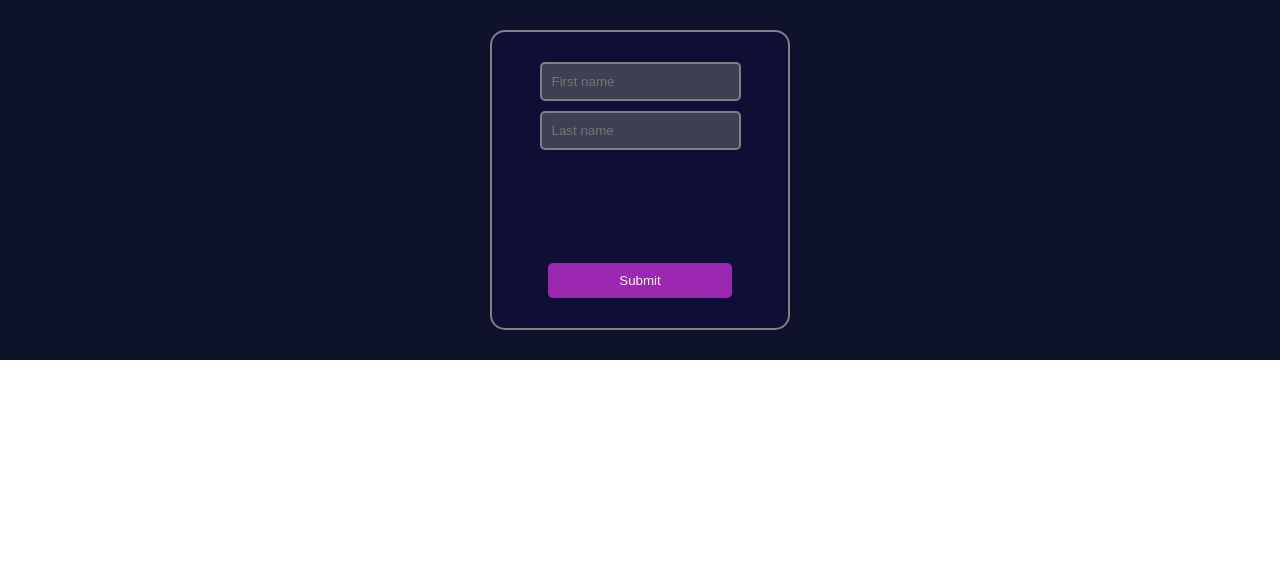
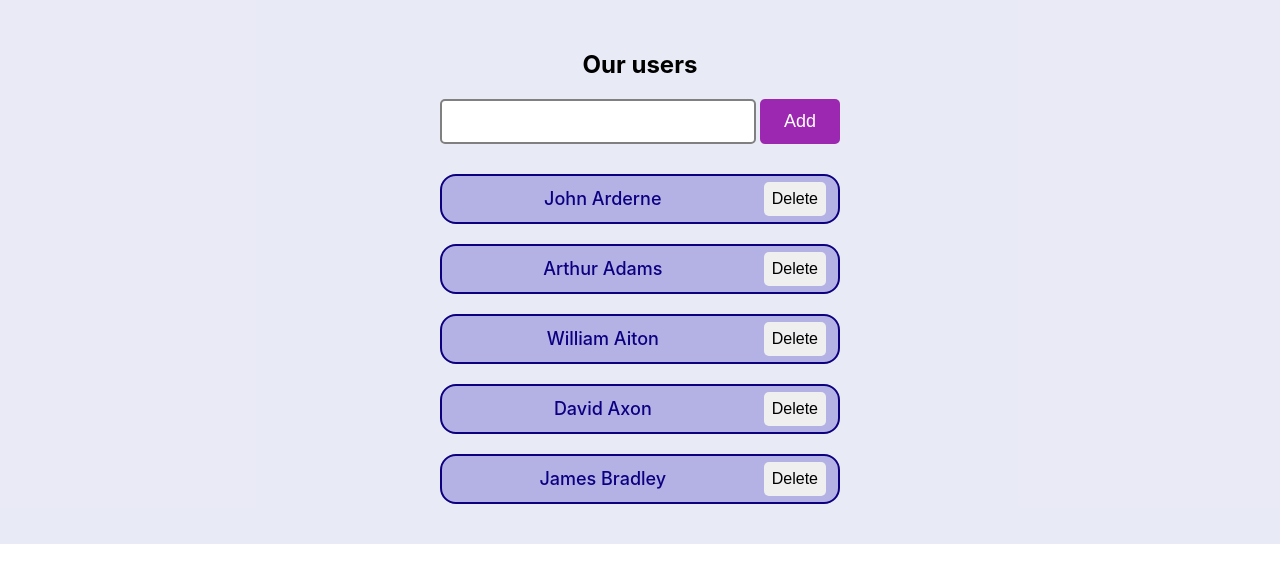
Before and after one commit to Maxim-Pv/CV-frontend, a React (Create React App) app: page / in a window 1280 px wide. Shown: the top 582 px of the page. Built offline with nearby package versions, Linux system fonts and the light colour scheme.

Commit message:
add homework 3

```diff
--- a/src/App.js
+++ b/src/App.js
@@ -1,29 +1,45 @@
 import { useState } from 'react';
-import Form from './components/UI/form/form';
 import './styles/App.css';
 import Input from './components/UI/input/input';
 import Button from './components/UI/button/button';
+import Card from './components/UI/card/card';
+
+const cards = [
+  { id: 0, name: 'John Arderne'},
+  { id: 1, name: 'Arthur Adams'},
+  { id: 2, name: 'William Aiton'},
+  { id: 3, name: 'David Axon'},
+  { id: 4, name: 'James Bradley'},
+];
 
 function App() {
-  const [firstName, setFirstName] = useState('');
-  const [lastName, setLastName] = useState('');
-  const [fullName, setFullName] = useState('');
+  const [list, setList] = useState(cards);
+  const [query, setQuery] = useState('');
 
-  const handleName = () => {
-    const updateFullName = (`${firstName} ${lastName}`);
-    setFullName(updateFullName)
+  const handleAddName = () => {
+    const newUser = { id: new Date(), name: query};
+    setList([...list, newUser]);
+    setQuery('');
+  }
+
+  const removeCard = (id) => {
+    const updatedList = list.filter((card) => card.id !== id);
+    setList(updatedList);
   }
 
   return (
     <div className="App">
-      <header className="App-header">
-        <div className='container-for-inputs'>
-          <Input placeholder="First name" value={firstName} onChange={setFirstName} />
-          <Input placeholder="Last name" value={lastName} onChange={setLastName} />
-        </div>
-        <h2 className='fullName'>{fullName}</h2>
-        <Button onClick={handleName}/>
-      </header>
+      <h2>Our users</h2>
+      <div className='form-container'>
+        <Input value={query} setValue={setQuery} />
+        <Button onClick={handleAddName} />
+      </div>
+
+      {list.map((card) => {
+        return (
+          <Card key={card.id} id={card.id} name={card.name} onRemove={removeCard} />
+        )
+      })}
     </div>
   );
 }
--- a/src/components/UI/button/button.css
+++ b/src/components/UI/button/button.css
@@ -1,13 +1,16 @@
 .button {
-    width: 78%;
-    padding: 10px;
+    width: 20%;
+    padding: 12px;
     border-radius: 5px;
     border: none;
     background-color: rgb(156 39 176);
+    font-size: 18px;
     color: white;
+    cursor: pointer;
 }
 
 .button:hover {
     transition: transform .3s;
     transform: scale(1.05);
+
 }
--- a/src/components/UI/button/button.jsx
+++ b/src/components/UI/button/button.jsx
@@ -1,10 +1,8 @@
 import './button.css';
 
-const Button = function (props) {
+const Button = function ({onClick}) {
     return (
-        <button className='button' onClick={props.onClick}>
-            Submit
-        </button>
+        <button className='button' onClick={onClick}> Add </button>
     )
 }
 
--- /dev/null
+++ b/src/components/UI/card/card.css
@@ -0,0 +1,35 @@
+.card {
+    display: flex;
+    justify-content: space-between;
+    align-items: center;
+    width: 400px;
+    height: 50px;
+    margin: 10px;
+    padding: 12px;
+    font-size: 18px;
+    font-weight: 500;
+    border: 2px solid rgb(13, 0, 128);
+    border-radius: 16px;
+    background-color: rgb(180 178 229);
+    color:rgb(13, 0, 128);
+}
+
+.card-name {
+    width: 80%;
+    display: flex;
+    justify-content: center;
+}
+
+.card-delete {
+    padding: 8px;
+    border-radius: 5px;
+    border: none;
+    font-size: 16px;
+    cursor: pointer;
+}
+
+.card-delete:hover {
+    transition: background-color .3s;
+    background-color: rgb(47 33 165);
+    color: white;
+}
--- /dev/null
+++ b/src/components/UI/card/card.jsx
@@ -0,0 +1,12 @@
+import './card.css';
+
+const Card = ({ id, name, onRemove }) => {
+    return (
+        <div className='card'>
+            <span className='card-name'>{name}</span>
+            <button className='card-delete' onClick={() => onRemove(id)}>Delete</button>
+        </div>
+    )
+}
+
+export default Card;
--- a/src/components/UI/input/input.css
+++ b/src/components/UI/input/input.css
@@ -1,15 +1,14 @@
 .input {
+    width: 79%;
     padding: 10px;
-    margin-bottom: 10px;
     border: 2px solid grey;
     border-radius: 5px;
-    background-color: #3c4052;
-    color: #d1d1d1;
+    font-size: 18px;
 }
 
 .input:hover {
     background-color: #e9e9e9;
-    color: #3c4052;
+    color: rgb(13, 0, 128);
 }
 
 .input:focus {
--- a/src/components/UI/input/input.jsx
+++ b/src/components/UI/input/input.jsx
@@ -1,9 +1,11 @@
 import './input.css';
 
-const Input = function (props) {
-    return <input className='input' placeholder={props.placeholder} value={props.value} onChange={(event) => {
-        props.onChange(event.target.value);
-    }}/>
+const Input = function ({value, setValue}) {
+    return (
+        <input className='input' value={value} onChange={(event) => {
+            setValue(event.target.value)
+        }}/>
+    )
 }
 
 export default Input;
--- a/src/styles/App.css
+++ b/src/styles/App.css
@@ -3,12 +3,24 @@
 }
 
 .App {
+  margin: 0 auto;
+  padding: 30px;
   display: flex;
+  flex-direction: column;
   justify-content: center;
-  background-color: #0e122a;
+  align-items: center;
+  background-color: rgb(194 199 227 / 37%);
 }
 
-.App-header {
+.form-container {
+  width: 400px;
+  display: flex;
+  justify-content: space-between;
+  align-items: center;
+  margin-bottom: 20px;
+}
+
+/* .App-header {
   width: 300px;
   height: 300px;
   margin: 30px;
@@ -35,4 +47,4 @@
   font-size: 18px;
   font-weight: 500;
   color: #253172;
-}
+} */
```
